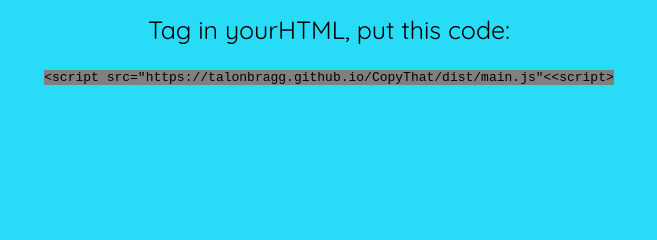
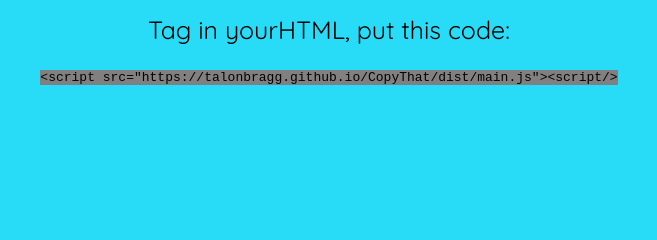
Before and after one commit to talonbragg/CopyThat, a plain HTML site: page index.html in a window 1280 px wide. Shown: the part 1059-1299 px from the top of the page, 311-968 px from the left. Drawn offline with Linux system fonts and the light colour scheme.

Commit message:
Update index.html

```diff
--- a/index.html
+++ b/index.html
@@ -23,7 +23,7 @@
           <h3 id="copy">Copy this Text.</h3>
         <p>Now paste that in a new tab.</p>
       <h2>Usage</h2>
-      <span><span><p>Inside your></p></span><span><code>&lt;head&gt;</code></span><span><p>Tag in yourHTML, put this code:</p></span><span><code>&lt;script src="https://talonbragg.github.io/CopyThat/dist/main.js"&lt;&lt;script&gt;</code></span></span>
+      <span><span><p>Inside your></p></span><span><code>&lt;head&gt;</code></span><span><p>Tag in yourHTML, put this code:</p></span><span><code>&lt;script src="https://talonbragg.github.io/CopyThat/dist/main.js"&gt;&lt;script/&gt;</code></span></span>
     </div>
 
      <footer>
```
